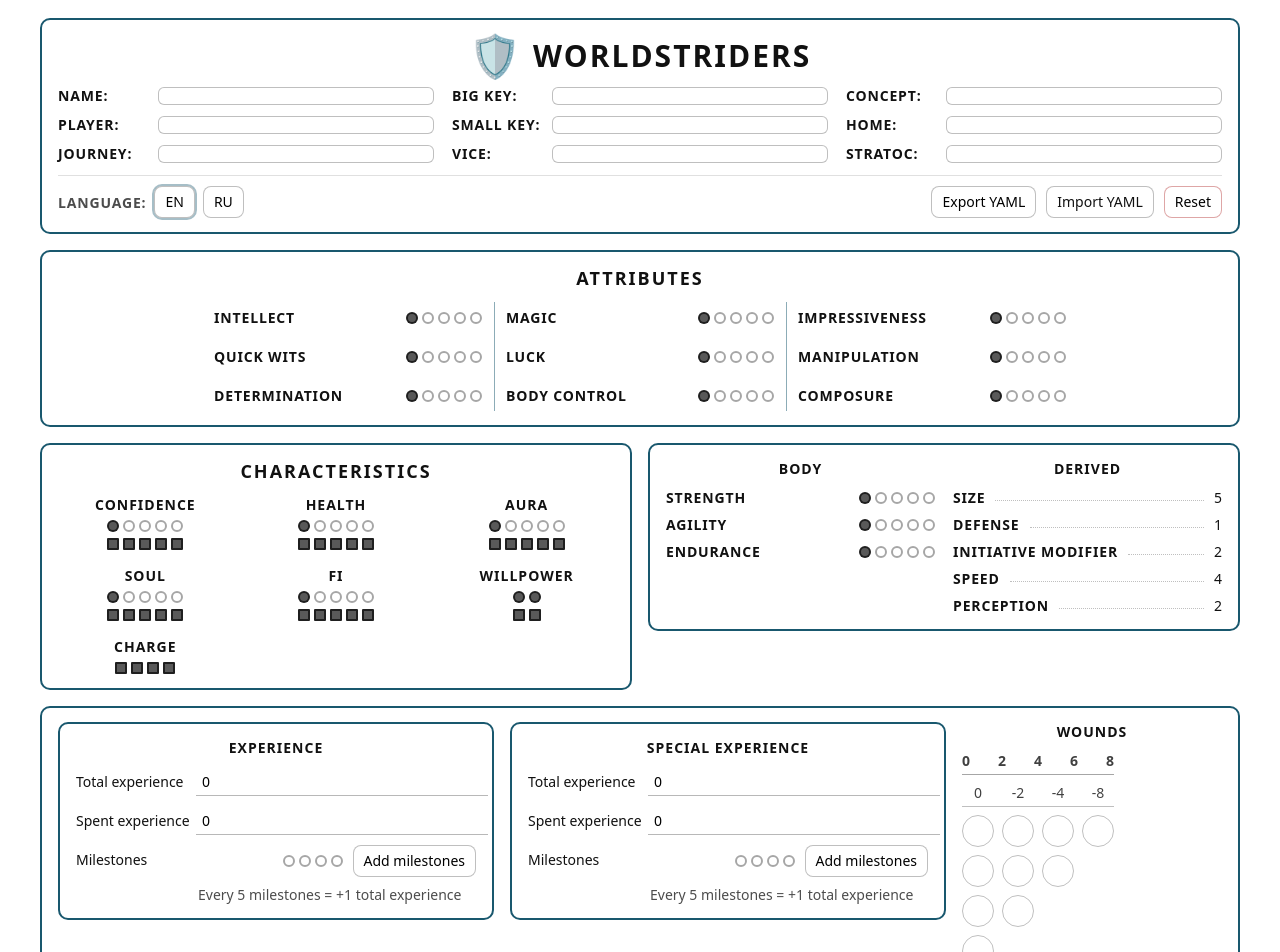
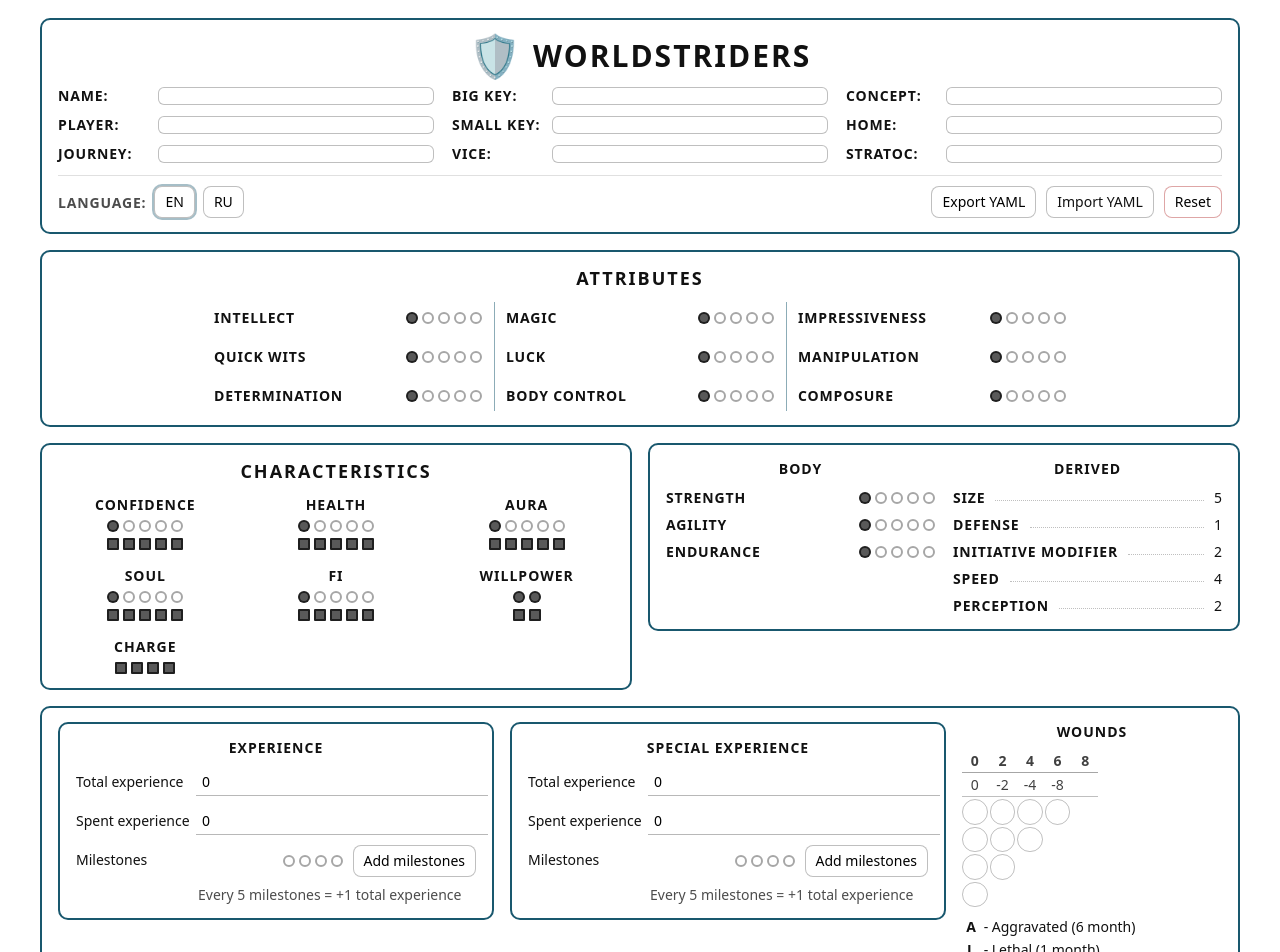
Before and after one commit to GennadiyZakharov/worldstriders-charlist, a Svelte app: page / in a window 1280 px wide. Shown: the top 952 px of the page. Built offline with nearby package versions, Linux system fonts and the light colour scheme.

Commit message:
Refactored Wounds component layout: improved grid structure, streamlined styling.

```diff
--- a/src/components/Wounds.svelte
+++ b/src/components/Wounds.svelte
@@ -97,26 +97,34 @@
     <div class="ws-h2">{caption}</div>
 
     <div class="tri" role="group" aria-label={caption}>
-        <div class="marks marks-top ws-text ws-strong" aria-hidden="true">
-            {#each TOP_MARKS as mark (mark)}
-                <span>{mark}</span>
+        {#each TOP_MARKS as mark, column (mark)}
+            <span
+                    class="top-mark ws-text ws-strong"
+                    style:grid-column={`${column + 1} / span 1`}
+                    aria-hidden="true"
+            >{mark}</span>
         {/each}
-        </div>
 
-        <div class="marks marks-columns ws-text" aria-hidden="true">
+        <span class="separator separator-top" aria-hidden="true"></span>
+
         {#each COLUMN_MARKS as mark, column (column)}
-                <span style:grid-column={`${column + 1} / span 1`}>{mark}</span>
+            <span
+                    class="column-mark ws-text"
+                    style:grid-column={`${column + 1} / span 1`}
+                    aria-hidden="true"
+            >{mark}</span>
         {/each}
-        </div>
+
+        <span class="separator separator-columns" aria-hidden="true"></span>
 
         {#each ROW_SIZES as n, r}
-            <div class="row">
             {#each Array(n) as _, c (c)}
                 {@const idx = ROW_OFFSETS[r] + c}
                 <button
                         type="button"
                         class="cell ws-text ws-strong"
                         style:grid-column={`${c + 1} / span 1`}
+                        style:grid-row={`${r + 5} / span 1`}
                         disabled={readonly}
                         aria-label={`${labels.cellLabel} ${idx + 1}: ${cellLabel(wounds.marks[idx] ?? " ")}`}
                         onkeydown={(e) => onKeyDown(idx, e)}
@@ -125,7 +133,6 @@
                     {wounds.marks[idx] === " " ? "" : wounds.marks[idx]}
                 </button>
             {/each}
-            </div>
         {/each}
     </div>
 
@@ -144,44 +151,44 @@
     }
 
     .tri {
-        --cell-size: clamp(28px, 6vw, 32px);
-        --cell-gap: clamp(6px, 1.6vw, 8px);
-        --tri-width: calc((var(--cell-size) * 4) + (var(--cell-gap) * 3));
+        --cell-size: clamp(22.4px, 4.8vw, 25.6px);
+        --cell-gap: 2px;
         display: grid;
-        gap: 8px;
-        justify-items: start;
+        grid-template-columns: repeat(5, var(--cell-size));
+        grid-template-rows: auto 1px auto 1px repeat(4, var(--cell-size));
+        gap: var(--cell-gap);
+        justify-items: center;
         width: max-content;
     }
 
-    .row {
-        display: grid;
-        grid-template-columns: repeat(4, var(--cell-size));
-        gap: var(--cell-gap);
-        width: var(--tri-width);
+    .top-mark,
+    .column-mark {
+        color: rgba(0, 0, 0, 0.75);
+        font-size: min(1em, calc(var(--cell-size) - 2px));
+        text-align: center;
     }
 
-    .marks {
-        width: var(--tri-width);
-        color: rgba(0, 0, 0, 0.75);
+    .top-mark {
+        grid-row: 1;
     }
 
-    .marks-top {
-        display: flex;
-        justify-content: space-between;
-        padding-bottom: 4px;
-        border-bottom: 1px solid rgba(0, 0, 0, 0.35);
+    .column-mark {
+        grid-row: 3;
     }
 
-    .marks-columns {
-        display: grid;
-        grid-template-columns: repeat(4, var(--cell-size));
-        gap: var(--cell-gap);
-        padding-bottom: 4px;
+    .separator {
+        grid-column: 1 / -1;
+        justify-self: stretch;
         border-bottom: 1px solid rgba(0, 0, 0, 0.25);
     }
 
-    .marks-columns span {
-        text-align: center;
+    .separator-top {
+        grid-row: 2;
+        border-bottom-color: rgba(0, 0, 0, 0.35);
+    }
+
+    .separator-columns {
+        grid-row: 4;
     }
 
     .cell {
```
Also changed, not shown: 1 other file (tests, documents, lock files or other folders). Lines whose indentation alone changed are shown as unchanged.
